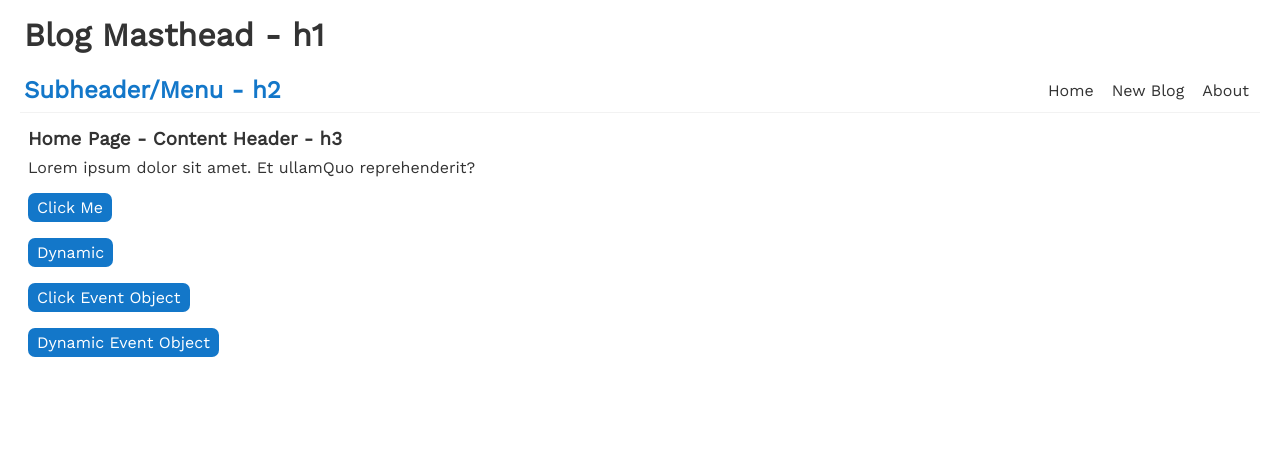
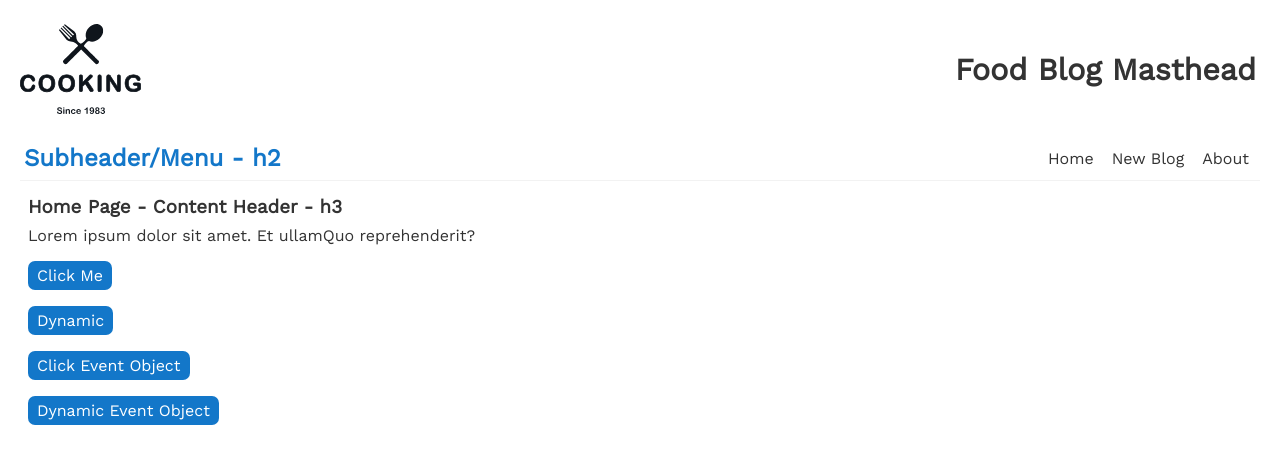
Before and after one commit to Hamberfim/dojo-blog, a React (Create React App) app: page / in a window 1280 px wide. Shown: the top 464 px of the page. Built offline with nearby package versions, Linux system fonts and the light colour scheme.

Commit message:
added a logo image

```diff
--- a/src/Masthead.js
+++ b/src/Masthead.js
@@ -1,7 +1,10 @@
+import logo from './CookingLogo.svg';
+
 const Masthead = () => {
     return (
         <div className="masthead">
-            <h1>Blog Masthead - h1</h1>
+            <img src={logo} alt="Cooking Logo" height="90" />
+            <span className="masthead" > Food Blog Masthead</span>
         </div>
      );
 }
--- a/src/index.css
+++ b/src/index.css
@@ -6,6 +6,15 @@
   margin: 0.5rem 0.25rem;
   font-family: 'Work Sans', sans-serif;
   color: #333;
+}
+
+.masthead {
+  display: flex;
+  align-items: center;
+  margin-left: auto;
+  font-weight: bold;
+  font-size: 1.9rem;
+  white-space: nowrap;
 }
 
 
```
Also changed, not shown: src/CookingLogo.svg (added).
